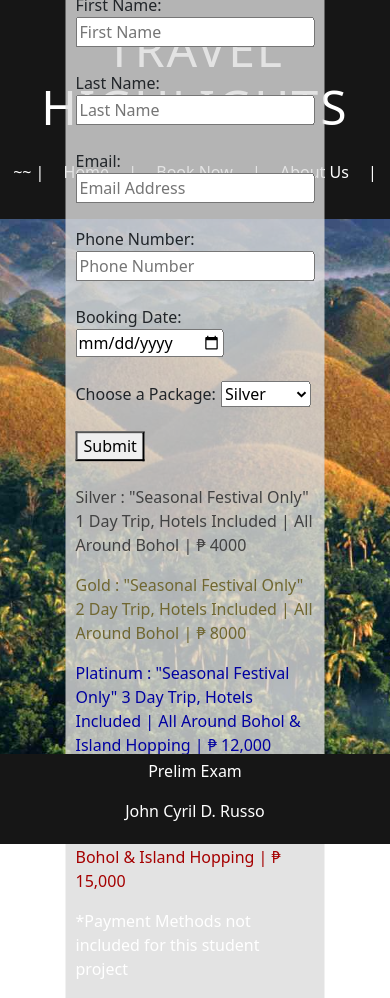
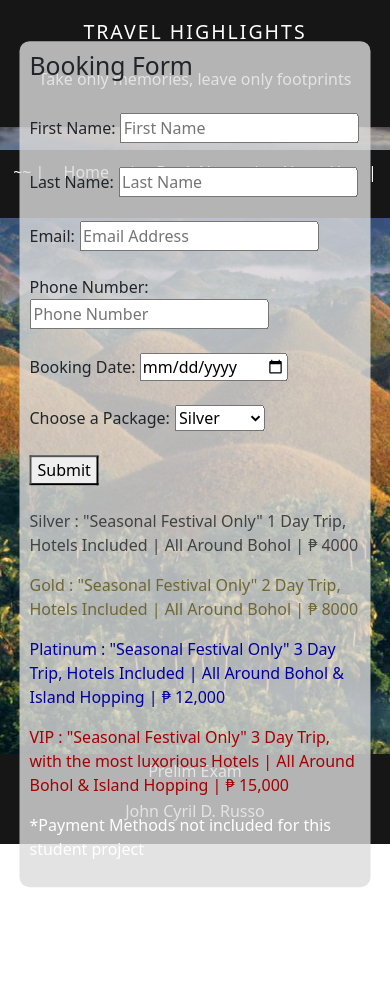
Before and after one commit to CJDL08/PrelimExamRusso, a plain HTML site: page assets/pages/book.html in a window 390 px wide. Shown: the top 998 px of the page. After the commit the page ends 887 px from the top, so only its background shows below. Drawn offline with nearby package versions, Linux system fonts and the light colour scheme.

Commit message:
7th version

```diff
--- a/assets/css/about.css
+++ b/assets/css/about.css
@@ -62,3 +62,19 @@ footer {
     width: 100%;
     bottom: 0;
 }
+
+@media (max-width: 800px) {
+    .context {
+      width: 100%; /* Adjust for smaller screens */
+    }
+    body {
+        width: 100%;
+    }
+    .dashboard {
+        width: 100%;
+    }
+
+    .header-title, .text-overlay p {
+      font-size: 5vw; /* Adjust font size for smaller screens */
+    }
+  }
--- a/assets/css/booking.css
+++ b/assets/css/booking.css
@@ -7,6 +7,7 @@ body {
     height: 100vh;
     background : url('../images/bohol.jpg') center/cover no-repeat;
     opacity: 1;
+    z-index: 0;
 }
 
 header {
@@ -18,12 +19,14 @@ header {
     width: 100%;
     top: 0;
     padding: 20px;
+    z-index: 2;
 }
 
 .header-title {
     font-size: 3em; /* Set your desired font size */
     letter-spacing: 2px; /* Set your desired letter spacing */
     margin: 0px;
+    z-index: 3;
 }
 
 .dashboard {
@@ -34,6 +37,7 @@ header {
     position: fixed;
     width: 100%;
     top: 150px; /* Adjust top position based on your header height */
+    z-index: 4;
 }
 
 .dashboard a {
@@ -51,6 +55,7 @@ header {
     padding: 10px; /* Adjust padding for better visual appearance */
     background-color: rgba(221, 221, 221, 0.8); /* Semi-transparent white background */
     border-radius: 10px; /* Rounded corners for the container */
+    z-index: 5;
 }
 
 footer {
@@ -62,3 +67,19 @@ footer {
     width: 100%;
     bottom: 0;
 }
+
+@media (max-width: 800px) {
+    .bookform {
+      width: 90%; /* Adjust for smaller screens */
+    }
+    body {
+        width: 100%;
+    }
+    .dashboard {
+        width: 100%;
+    }
+
+    .header-title, .text-overlay p {
+      font-size: 5vw; /* Adjust font size for smaller screens */
+    }
+  }
```
Also changed, not shown: assets/css/style.css (+14 -2 lines).
